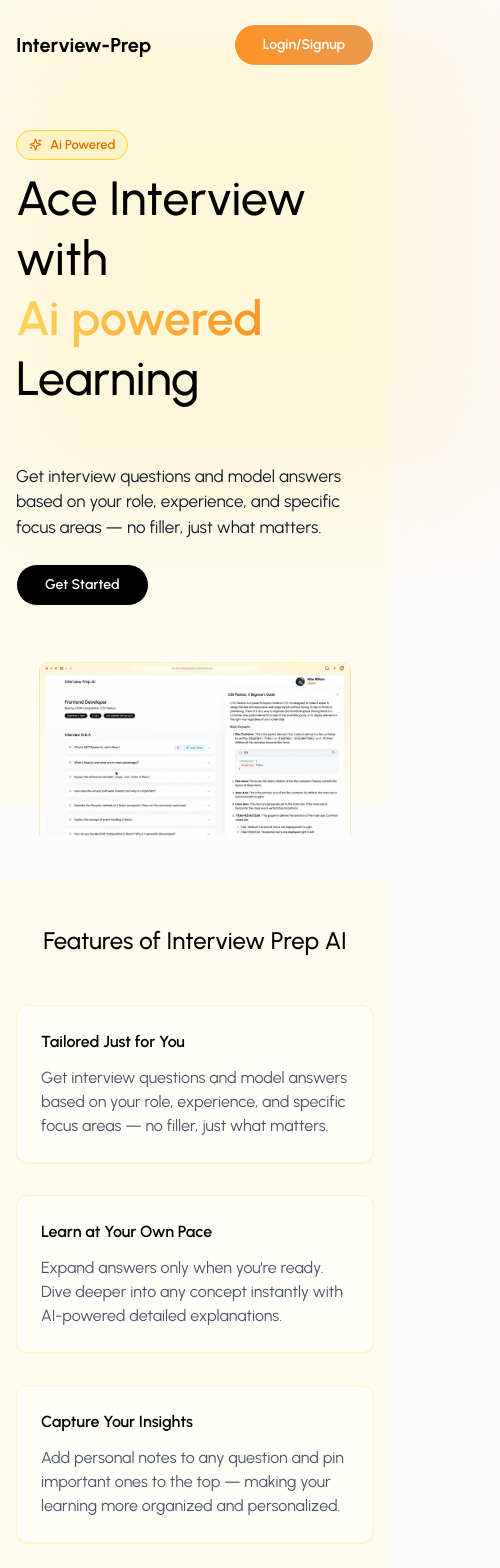
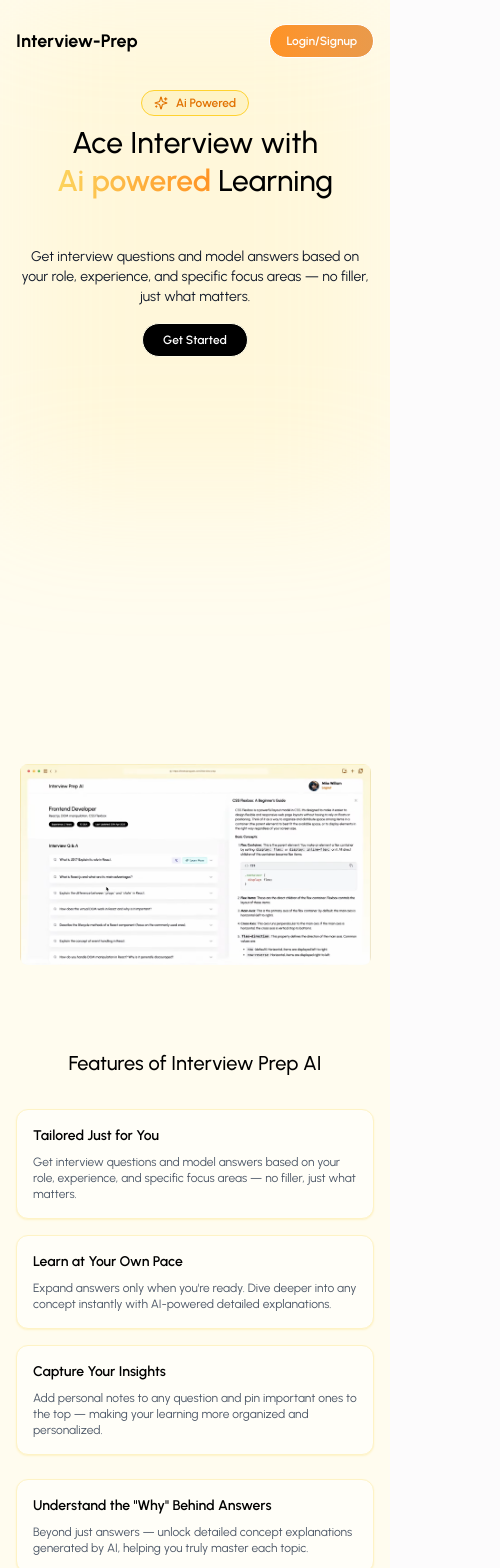
Before and after one commit to Fazal0567/InterView-Prep, a React (Vite) app in the folder frontend/: page / in a window 390 px wide. Shown: the top 1568 px of the page, 500 px wide, since content can reach past the window. Built offline with nearby package versions, Linux system fonts and the light colour scheme; a web font is replaced by a local one.

Commit message:
Update LandingPage.jsx

```diff
--- a/frontend/src/pages/LandingPage.jsx
+++ b/frontend/src/pages/LandingPage.jsx
@@ -5,46 +5,57 @@ import hero from '../assets/hero.png'
 import Modal from '../components/Modal'
 import LogIn from './Auth/LogIn'
 import SignUp from './Auth/SignUp'
-
 import { useNavigate } from 'react-router-dom'
 import { UserContext } from '../contexts/UserContext'
 import ProfileInfoCard from '../components/Cards/ProfileInfoCard'
+
 const LandingPage = () => {
-  const {user} =useContext(UserContext);
-  const navigate=useNavigate();
-  const [openAuthModal,setOpenAuthModal]=useState(false);
-  const [currentPage,setCurrentPage]=useState("login");
-  const handleCTA=()=>{
+  const {user} = useContext(UserContext);
+  const navigate = useNavigate();
+  const [openAuthModal, setOpenAuthModal] = useState(false);
+  const [currentPage, setCurrentPage] = useState("login");
+
+  const handleCTA = () => {
     if(!user){
       setOpenAuthModal(true);
-    }else{
+    } else {
       navigate('/dashboard');
     }
   }
+
   return (
     <>
-    <div className='w-full min-h-full bg-[#FFFCEF] '>
-      <div className="w-[500px] h-[500px] bg-amber-200/20 blur-[65px] absolute top-0 left-0"></div>
-        <div className="container mx-auto px-4 pt-6 pb-[200px] relative z-10">
-          {/*header*/}
-          <header className="flex items-center justify-between mb-16">
-            <div className="text-xl text-black font-bold">
+      <div className='w-full min-h-screen bg-[#FFFCEF] overflow-x-hidden'>
+        {/* Background blob */}
+        <div className="w-full h-full max-w-[500px] max-h-[500px] bg-amber-200/20 blur-[65px] absolute top-0 left-0"></div>
+
+        <div className="container mx-auto px-4 sm:px-6 pt-6 pb-[100px] md:pb-[200px] relative z-10">
+          {/* Header */}
+          <header className="flex items-center justify-between mb-8 md:mb-16">
+            <div className="text-lg sm:text-xl text-black font-bold">
               Interview-Prep
             </div>
-            {user ? (<ProfileInfoCard />) : (<button className="bg-linear-to-r from-[#FF9324] to-[#e99a4b] text-sm font-semibold text-white px-7 py-2.5 rounded-full hover:bg-black hover:text-white border border-white transition-colors cursor-pointer" onClick={()=> setOpenAuthModal(true)}>
+            {user ? (
+              <ProfileInfoCard />
+            ) : (
+              <button
+                className="bg-linear-to-r from-[#FF9324] to-[#e99a4b] text-xs sm:text-sm font-semibold text-white px-4 sm:px-7 py-2 sm:py-2.5 rounded-full hover:bg-black hover:text-white border border-white transition-colors cursor-pointer"
+                onClick={() => setOpenAuthModal(true)}
+              >
                 Login/Signup
-            </button>)}
+              </button>
+            )}
           </header>
 
-
+          {/* Hero Section */}
           <div className="flex flex-col md:flex-row items-center">
-  <div className="w-full md:w-1/2 pr-4 mb-8 md:mb-0">
-    <div className="flex items-center justify-left mb-2">
-      <div className="flex items-center gap-2 text-[13px] text-amber-600 font-semibold bg-amber-100 px-3 py-1 rounded-full border border-amber-300 ">
-        <LuSparkles /> Ai Powered
+            <div className="w-full md:w-1/2 md:pr-4 mb-8 md:mb-0">
+              <div className="flex items-center justify-center md:justify-left mb-2">
+                <div className="flex items-center gap-2 text-xs sm:text-[13px] text-amber-600 font-semibold bg-amber-100 px-3 py-1 rounded-full border border-amber-300">
+                  <LuSparkles size={14} /> Ai Powered
                 </div>
               </div>
-    <h1 className="text-5xl text-black font-medium mb-6 leading-tight">
+              <h1 className="text-3xl sm:text-4xl md:text-5xl text-black font-medium mb-4 md:mb-6 leading-tight text-center md:text-left">
                 Ace Interview with <br />
                 <span className="text-transparent bg-clip-text bg-[radial-gradient(circle,_#FF9324_0%,_#FCD760_100%)] bg-[length:200%_200%] animate-text-shine font-semibold">
                   Ai powered
@@ -52,81 +63,105 @@ const LandingPage = () => {
                 Learning
               </h1>
             </div>
+
             <div className="w-full md:w-1/2">
-    <p className="text-[17px] text-gray-900 mr-0 md:mr-20 mb-6">
+              <p className="text-sm sm:text-[15px] md:text-[17px] text-gray-900 mb-4 md:mb-6 text-center md:text-left">
                 Get interview questions and model answers based on your role, experience, and specific focus areas — no filler, just what matters.
               </p>
-    <button className="bg-black text-sm font-semibold text-white px-7 py-2.5 rounded-full hover:bg-yellow-100 hover:text-black border border-yellow-50 hover:border-yellow-300 transition-colors cursor-pointer" onClick={handleCTA}>
+              <div className="flex justify-center md:justify-start">
+                <button
+                  className="bg-black text-xs sm:text-sm font-semibold text-white px-5 sm:px-7 py-2 sm:py-2.5 rounded-full hover:bg-yellow-100 hover:text-black border border-yellow-50 hover:border-yellow-300 transition-colors cursor-pointer"
+                  onClick={handleCTA}
+                >
                   Get Started
                 </button>
               </div>
             </div>
-
-
           </div>
         </div>
-    <div className="w-full min-h-full relative z-10">
-      <div>
-        <section className='flex items-center justify-center -mt-36'>
-<img src={hero} alt="" className='w-[80vw] rounded-lg' />
+      </div>
+
+      <div className="w-full min-h-full relative z-10 bg-[#FFFCEF]">
+        {/* Hero Image */}
+        <div className="container mx-auto px-4">
+          <section className='flex items-center justify-center -mt-20 sm:-mt-28 md:-mt-36'>
+            <img
+              src={hero}
+              alt="Interview preparation illustration"
+              className='w-full max-w-[90vw] md:w-[80vw] rounded-lg'
+            />
           </section>
         </div>
 
-      <div className="w-full min-h-full bg-[#FFFCEF] mt-10">
-        <div className="container mx-auto px-4 pt-6 pb-20">
-          <section className='mt-5'>
-          <h2 className="text-2xl font-medium text-center mb-12">
+        {/* Features Section */}
+        <div className="w-full min-h-full bg-[#FFFCEF] mt-10 md:mt-20">
+          <div className="container mx-auto px-4 pt-6 pb-12 md:pb-20">
+            <section className='mt-5 md:mt-10'>
+              <h2 className="text-xl sm:text-2xl font-medium text-center mb-8 md:mb-12">
                 Features of Interview Prep AI
               </h2>
-          <div className="flex flex-col items-center gap-8">
-            <div className="grid grid-cols-1 md:grid-cols-3 gap-8 w-full">
+
+              <div className="flex flex-col items-center gap-6 md:gap-8">
+                {/* First row - 3 features on desktop, 1 on mobile */}
+                <div className="grid grid-cols-1 md:grid-cols-3 gap-4 sm:gap-6 md:gap-8 w-full">
                   {APP_FEATURES.slice(0,3).map((feature) => (
-                <div className="bg-[#FFFEF8] p-6 rounded-xl shadow-xs hover:shadow-lg shadow-amber-100 transition border border-amber-100" key={feature.id}>
-                  <h3 className='text-base font-semibold mb-3'>
+                    <div
+                      className="bg-[#FFFEF8] p-4 sm:p-6 rounded-xl shadow-xs hover:shadow-lg shadow-amber-100 transition border border-amber-100"
+                      key={feature.id}
+                    >
+                      <h3 className='text-sm sm:text-base font-semibold mb-2 sm:mb-3'>
                         {feature.title}
                       </h3>
-                  <p className="text-gray-600">{feature.description}</p>
+                      <p className="text-xs sm:text-sm text-gray-600">{feature.description}</p>
                     </div>
                   ))}
                 </div>
 
-              <div className="grid grid-cols-1 md:grid-cols-2 gap-8 ">
+                {/* Second row - 2 features on desktop, 1 on mobile */}
+                <div className="grid grid-cols-1 md:grid-cols-2 gap-4 sm:gap-6 md:gap-8 w-full">
                   {APP_FEATURES.slice(3).map((feature) => (
-                <div className="bg-[#FFFEF8] p-6 rounded-xl shadow-xs hover:shadow-lg shadow-amber-100 transition border border-amber-100" key={feature.id}>
-                  <h3 className='text-base font-semibold mb-3'>
+                    <div
+                      className="bg-[#FFFEF8] p-4 sm:p-6 rounded-xl shadow-xs hover:shadow-lg shadow-amber-100 transition border border-amber-100"
+                      key={feature.id}
+                    >
+                      <h3 className='text-sm sm:text-base font-semibold mb-2 sm:mb-3'>
                         {feature.title}
                       </h3>
-                  <p className="text-gray-600">{feature.description}</p>
+                      <p className="text-xs sm:text-sm text-gray-600">{feature.description}</p>
                     </div>
                   ))}
                 </div>
               </div>
-
-          </section></div>
+            </section>
+          </div>
         </div>
 
-    <div className="text-sm bg-gray-50 text-secondary text-center p-5 mt-5">
-  {/* Add your link below */}
+        {/* Footer */}
+        <div className="text-xs sm:text-sm bg-gray-50 text-secondary text-center p-4 sm:p-5 mt-5">
           <a
             href="https://mohd-fazal-ali.onrender.com/"
             target="_blank"
             rel="noopener noreferrer"
             className="text-amber-600 underline hover:text-amber-800 transition"
           >
-    MOhd FAZAL ALI
+            Mohd Fazal Ali
           </a>
           &nbsp;© All Rights Reserved
         </div>
-
       </div>
 
-    <Modal isOpen={openAuthModal} onClose={() => {setOpenAuthModal(false);
+      {/* Auth Modal */}
+      <Modal
+        isOpen={openAuthModal}
+        onClose={() => {
+          setOpenAuthModal(false);
           setCurrentPage("login");
-    }
-    } hideHeader>
+        }}
+        hideHeader
+      >
         <div>
-        {currentPage==="login"&& <LogIn setCurrentPage={setCurrentPage} />}
-        {currentPage==="signup"&& <SignUp setCurrentPage={setCurrentPage} />}
+          {currentPage === "login" && <LogIn setCurrentPage={setCurrentPage} />}
+          {currentPage === "signup" && <SignUp setCurrentPage={setCurrentPage} />}
         </div>
       </Modal>
     </>
```
Lines whose indentation alone changed are shown as unchanged.
